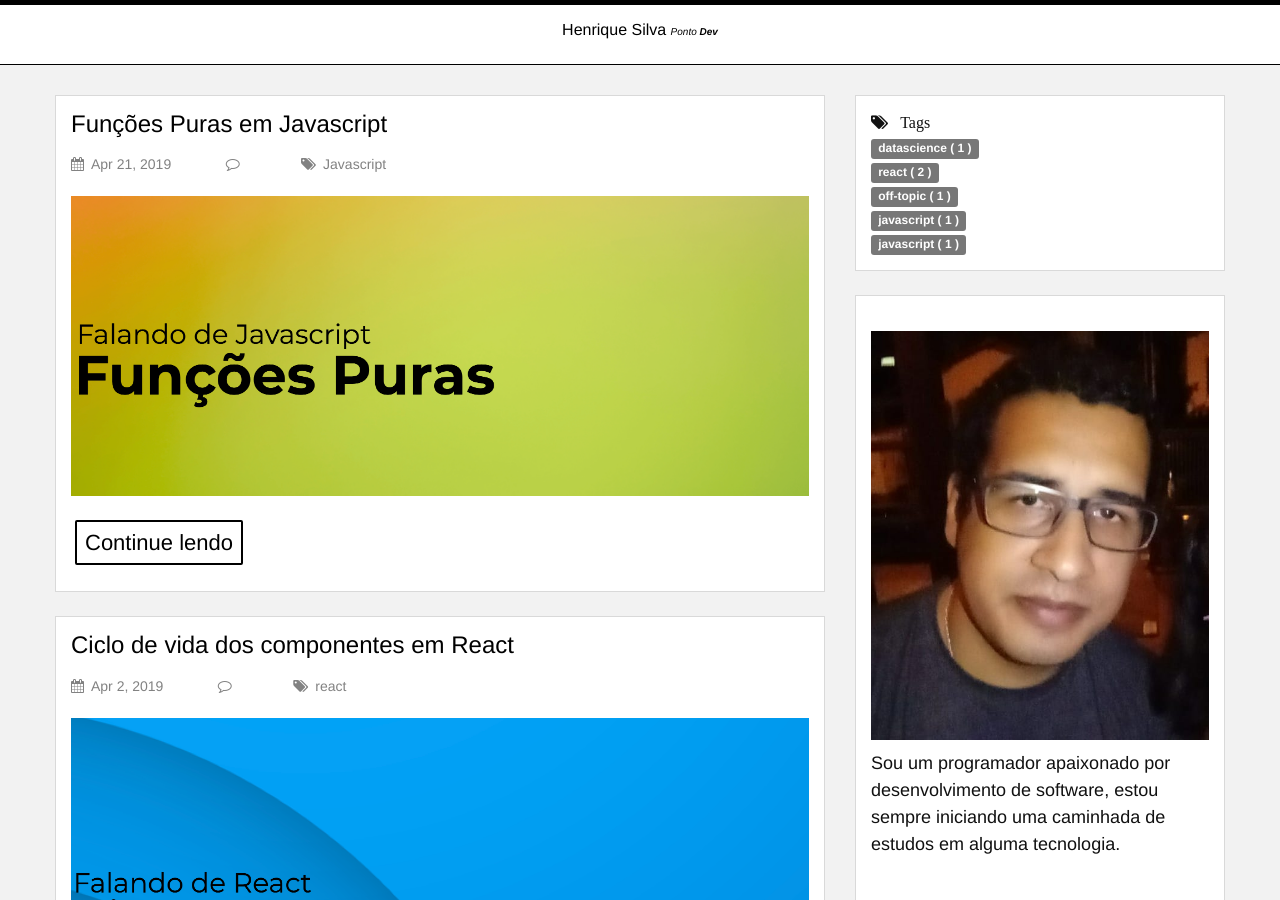
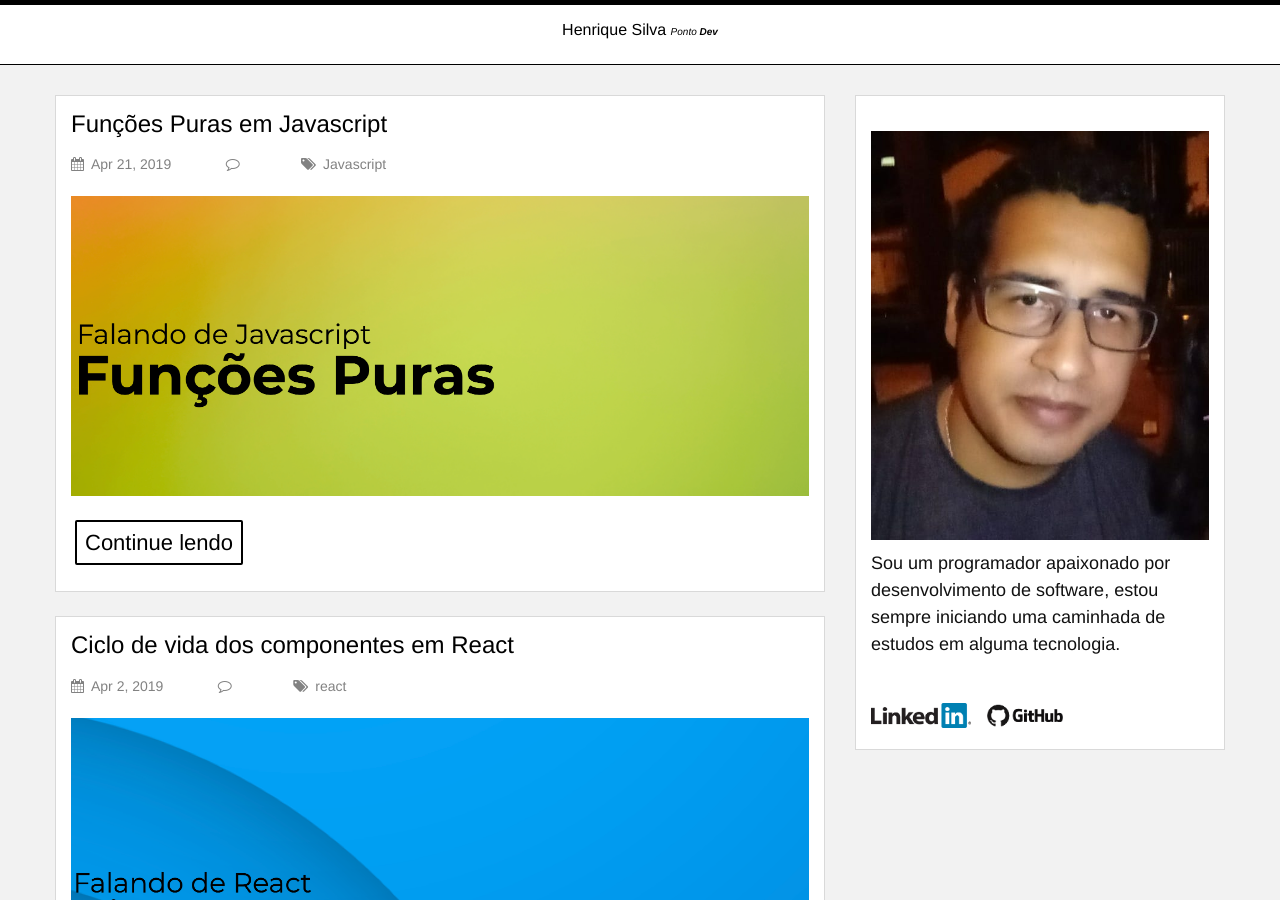
Before and after one commit to henriquehsilva/henriquesilvadev, a Jekyll site: the page built from index.html, in a window 1280 px wide and 900 px high. Built offline with Jekyll 4.4.1, drawn with Linux system fonts in a browser that asks for light colours; a script that is not in the unit is left out; the list of posts is cut into pages by our own code; comment, search, counter and statistics services are not loaded.

Commit message:
Edited index

```diff
--- a/index.html
+++ b/index.html
@@ -52,15 +52,6 @@ layout: default
 
   <div class="col-md-4">
     <div class="post-contents">
-      <i class="fa fa-tags">&nbsp;&nbsp; Tags</i><br />
-      {% for tag in site.tags %}
-      {% assign t = tag | first %}
-      {% assign posts = tag | last %}
-      <span class="label label-default">{{t | downcase | replace:" ","-" }} ( {{ posts | size }} )</span><br />
-      {% endfor %}
-    </div>
-    <br />
-    <div class="post-contents">
       <img src="{{ site.baseurl }}/img/me.jpg" style="margin:20px auto 0 auto;">
       <p style="font-size:18px;margin-top:10px">Sou um programador apaixonado por desenvolvimento de software, estou sempre iniciando uma caminhada de estudos em alguma tecnologia.</p>
       <br />
```
Also changed, not shown: 1 other file.
